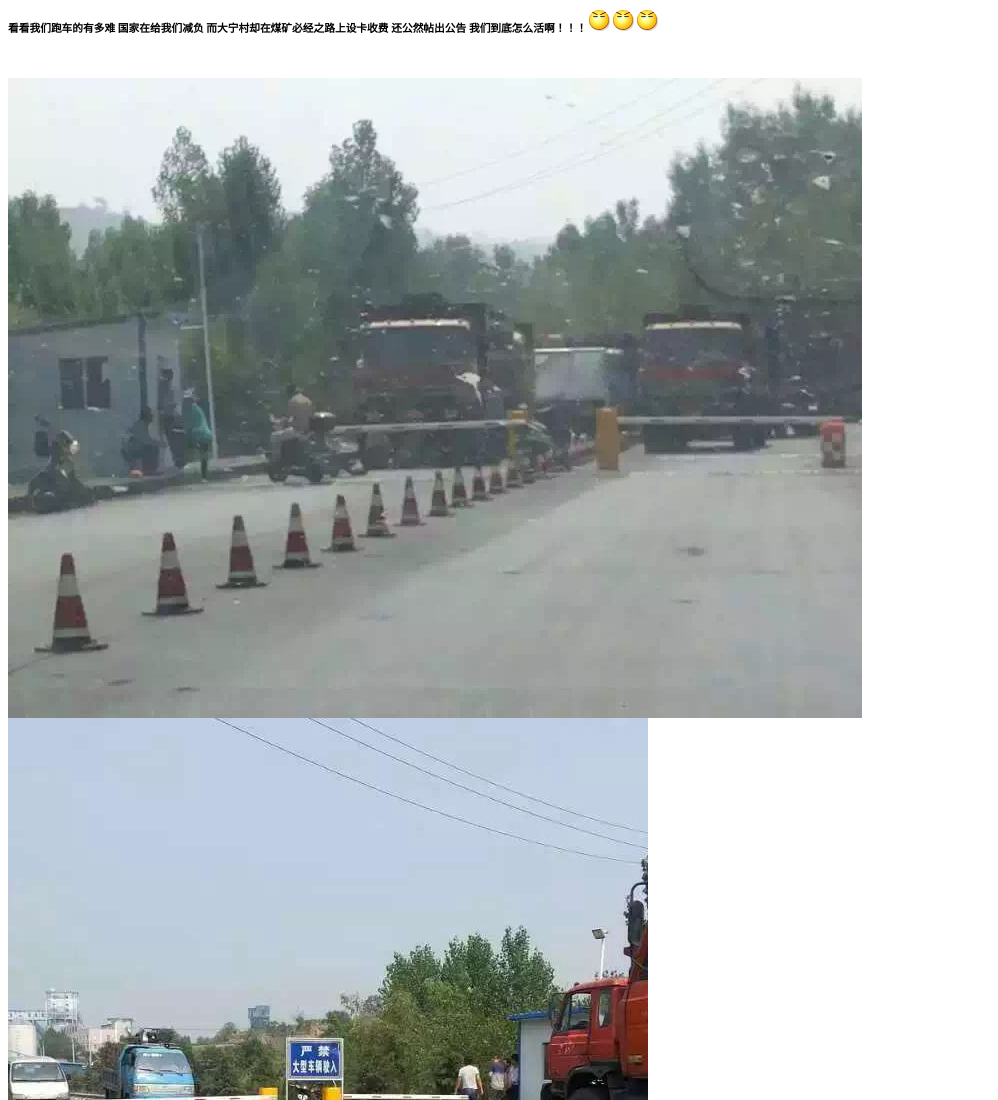
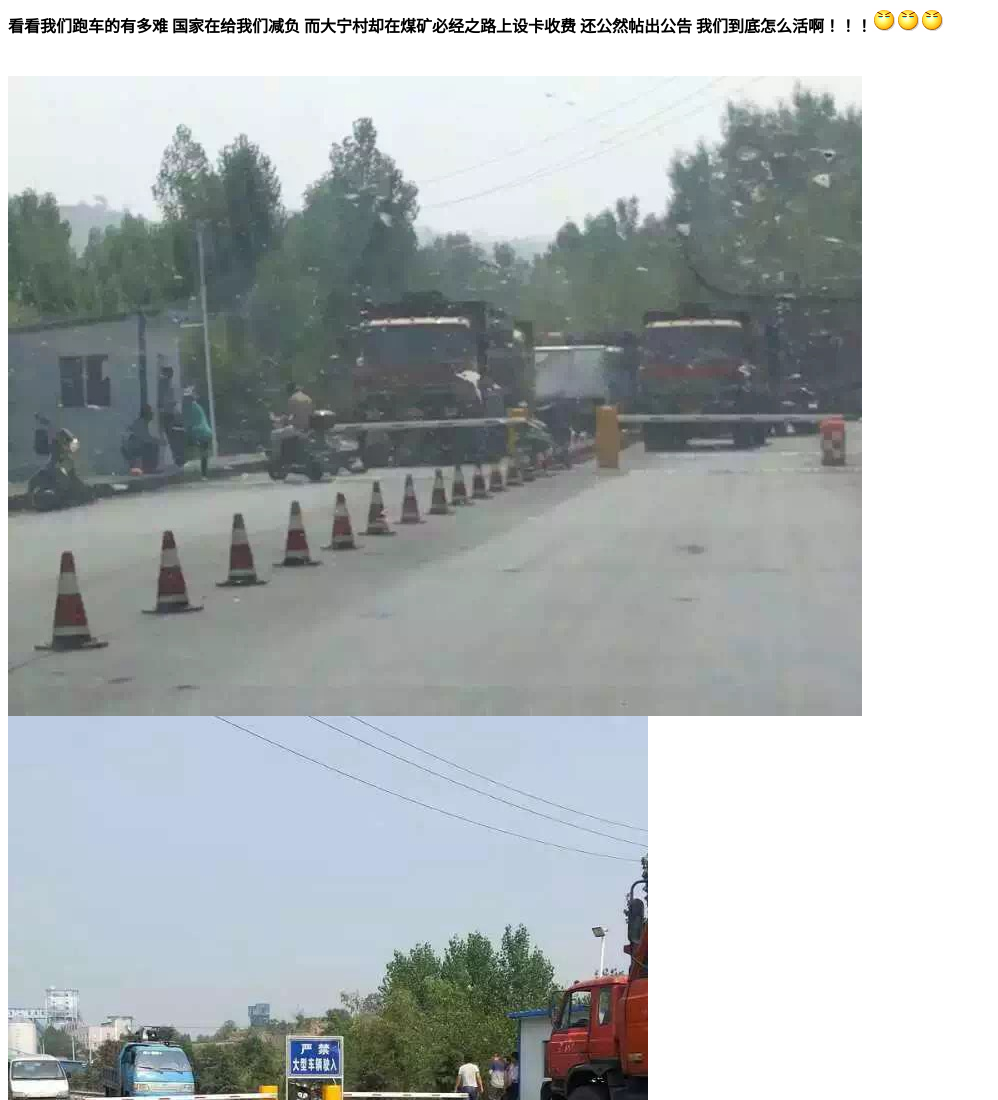
Before and after one commit to funnytoy/dn, a plain HTML site: page 1.html in a window 1280 px wide. Shown: the top 1100 px of the page, without its empty margins (0-998 px from the left). Drawn offline with Linux system fonts and the light colour scheme.

Commit message:
Update 1.html

```diff
--- a/1.html
+++ b/1.html
@@ -7,7 +7,7 @@
 
 
 <body>
-<h6>看看我们跑车的有多难 国家在给我们减负 而大宁村却在煤矿必经之路上设卡收费 还公然帖出公告 我们到底怎么活啊！！！<img src="1/1.gif"><img src="1/1.gif"><img src="1/1.gif"></h6>
+<h4>看看我们跑车的有多难 国家在给我们减负 而大宁村却在煤矿必经之路上设卡收费 还公然帖出公告 我们到底怎么活啊！！！<img src="1/1.gif"><img src="1/1.gif"><img src="1/1.gif"></h4>
 
 <br><img src="1/1.jpg">
 <br><img src="1/2.jpg">
```
